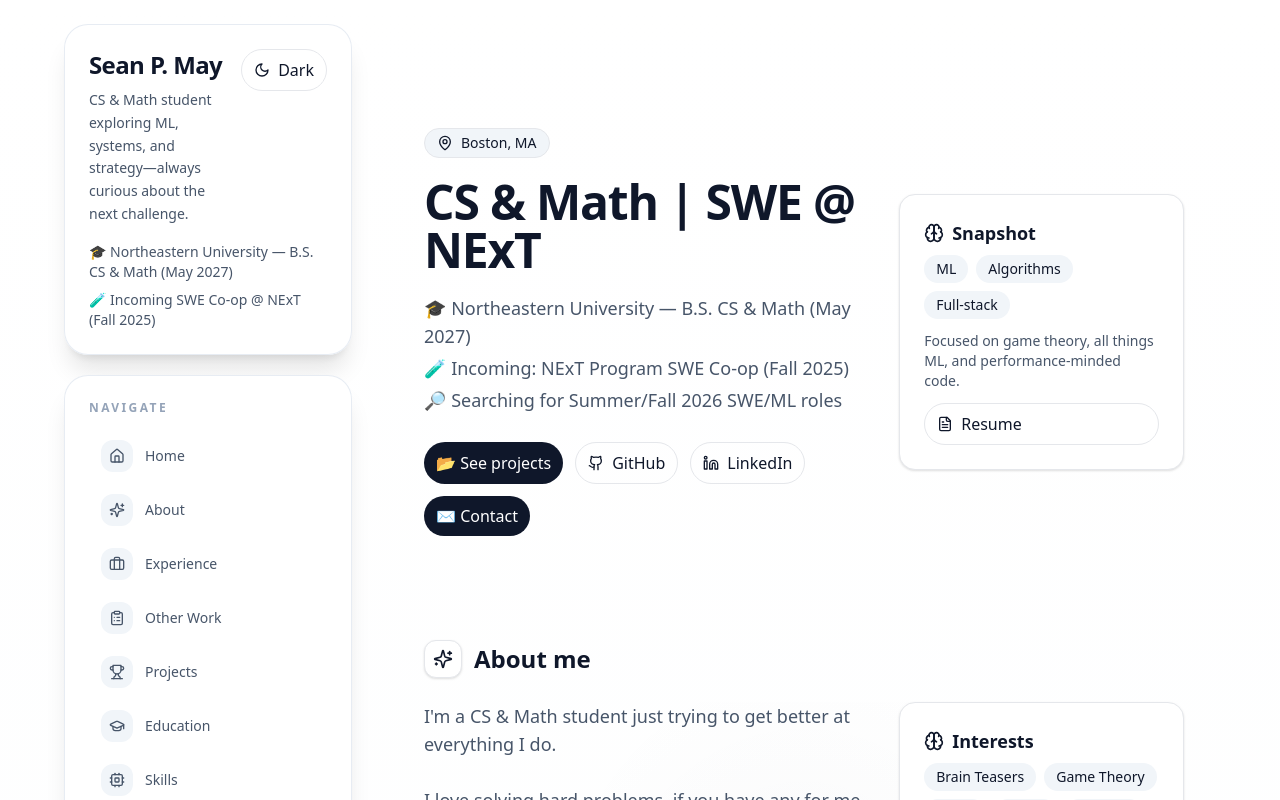
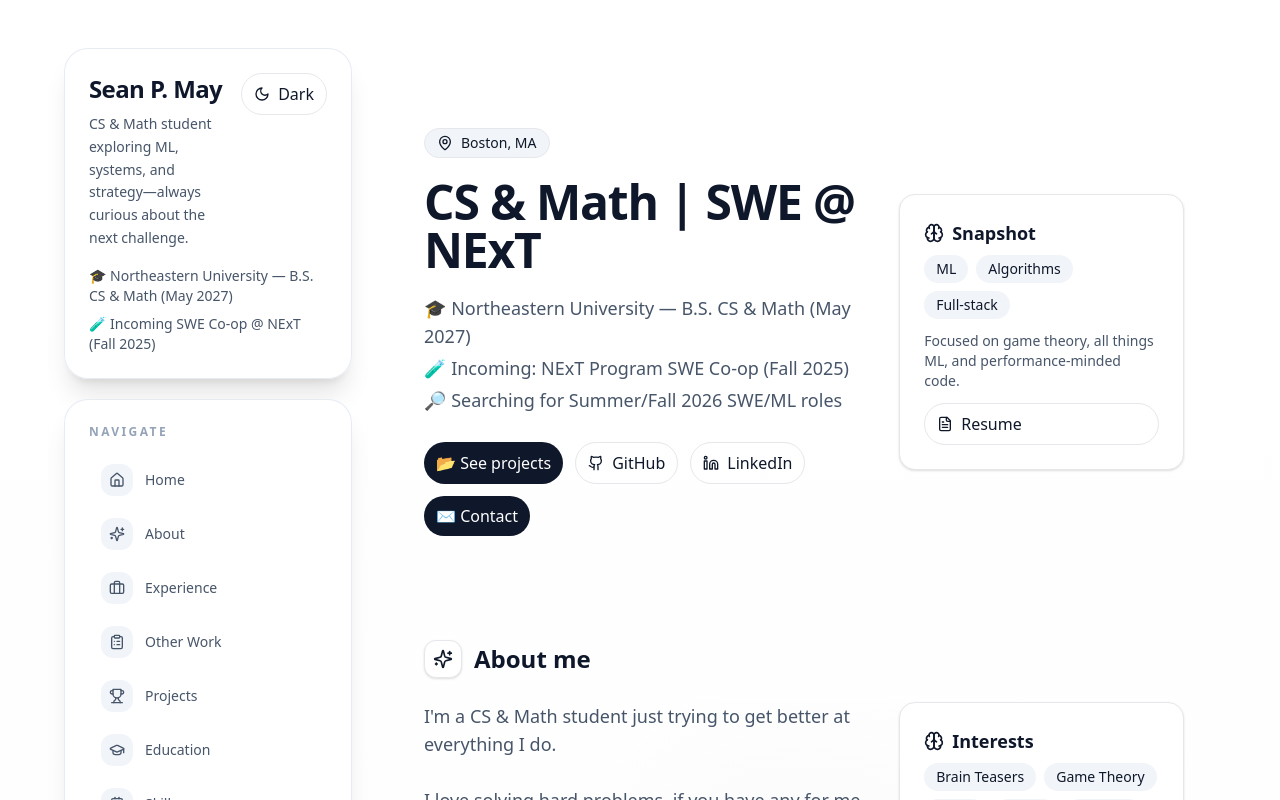
Before and after one commit to seanpatrickmay/seanpatrickmay.github.io, a Next.js app: page / in a window 1280 px wide. Shown: the top 800 px of the page. Built offline with nearby package versions, Linux system fonts and the light colour scheme.

Commit message:
Keep sidebar sticky for full scroll

```diff
--- a/components/Header.jsx
+++ b/components/Header.jsx
@@ -91,7 +91,7 @@ export default function Header({ links }) {
         </nav>
       </header>
 
-      <aside className="hidden lg:block lg:flex-none">
+      <aside className="hidden lg:block lg:flex-none lg:self-stretch">
         <div className="sticky top-6">
           <div className="flex min-h-[calc(100vh_-_3rem)] flex-col justify-center py-6">
             <div
```
